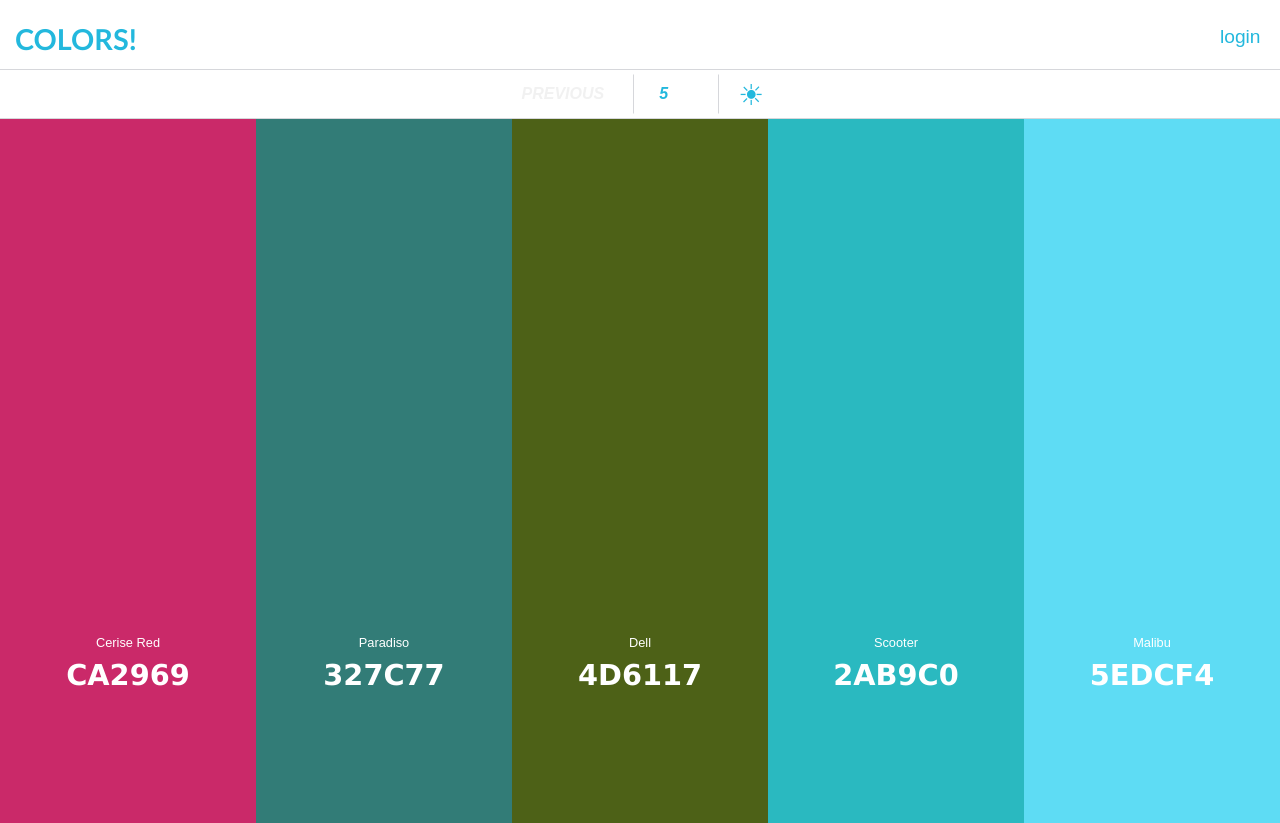
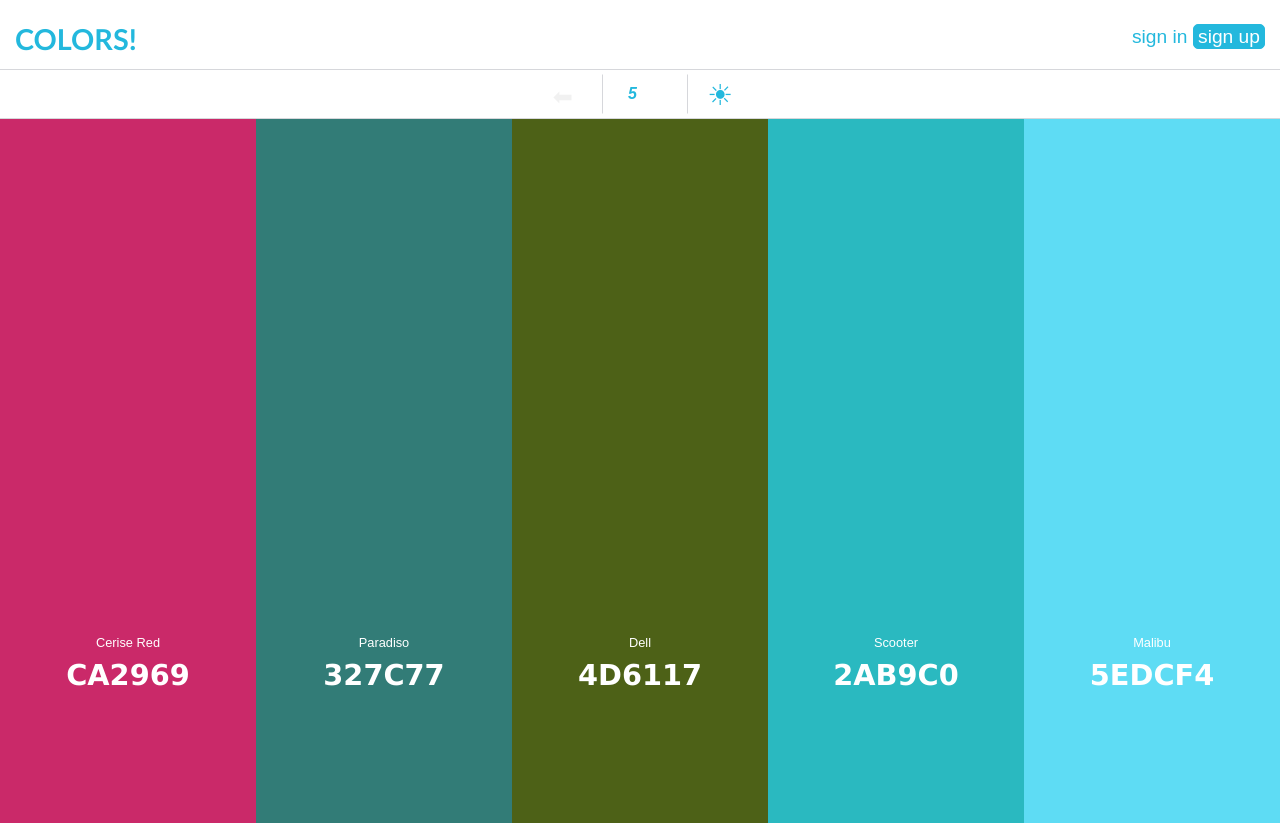
Before and after one commit to Davis-Patterson/colors-react, a React (Vite) app: page / in a window 1280 px wide. Built offline with nearby package versions, Linux system fonts and the light colour scheme; a web font is replaced by a local one.

Commit message:
updated ⬅ ⮕ buttons

```diff
--- a/src/App.css
+++ b/src/App.css
@@ -104,7 +104,7 @@ input:active {
   font-weight: 900;
   line-height: .8;
   color: var(--clr-text);
-  width: 100%;
+  width: 70%;
   margin: 0;
   margin-top: 28px;
   text-align: left;
@@ -121,6 +121,7 @@ input:active {
   justify-content: flex-end;
   align-items: right;
   position: relative;
+  width: 30%;
 }
 
 .loginHeader {
@@ -129,17 +130,16 @@ input:active {
   font-weight: 500;
   line-height: .8;
   color: var(--clr-text);
-  width: 100%;
+  width: 65px;
   margin: 0;
   margin-top: 19px;
   text-align: start;
   margin-right: 15px;
   cursor: pointer;
-  border-bottom: 1px solid var(--clr-text);
   margin-bottom: 5px;
   position: absolute;
   top: 10px;
-  right: 45px;
+  right: 68px;
 }
 .loginHeader:hover {
   transform: scale(105%);
@@ -149,6 +149,41 @@ input:active {
   transform: scale(98%);
   transition: transform 0.2s;
 }
+
+.signUp {
+  font-family: "Avant Garde", sans-serif;
+  font-size: 1.2em;
+  font-weight: 500;
+  line-height: .8;
+  color: var(--clr-light);
+  border: 1px solid var(--clr-text);
+  background-color: var(--clr-text);
+  border-radius: 5px;
+  padding: 4px;
+  display: flex;
+  justify-content: center;
+  align-items: center;
+  text-align: center;
+  width: 72px;
+  margin: 0;
+  margin-top: 19px;
+  text-align: start;
+  margin-right: 15px;
+  cursor: pointer;
+  margin-bottom: 5px;
+  position: absolute;
+  top: 5px;
+  right: 0px;
+}
+.signUp:hover {
+  transform: scale(105%);
+  transition: transform 0.2s;
+}
+.signUp:active {
+  transform: scale(98%);
+  transition: transform 0.2s;
+}
+
 .navBar {
   display: flex;
   justify-content: center;
@@ -161,7 +196,7 @@ input:active {
   justify-content: center;
   align-items: center;
   font-family: "Avant Garde", sans-serif;
-  font-size: 1em;
+  font-size: 1.5em;
   font-weight: 900;
   font-style: italic;
   line-height: .8;
@@ -171,6 +206,7 @@ input:active {
   border-radius: 0px;
   cursor: pointer;
   padding-right: 20px;
+  margin-top: 5px;
 }
 .backButton:hover {
   transform: scale(105%);
@@ -317,11 +353,11 @@ input:active {
 .hueButton {
   font-size: 1.5em;
 }
-.buttonBox .hueButton {
+.colorBox .hueButton {
   opacity: 0%;
   transition: opacity 0.4s;
 }
-.buttonBox:hover .hueButton {
+.colorBox:hover .hueButton {
   opacity: 100%;
   transition: opacity 0.4s;
 }
@@ -330,11 +366,11 @@ input:active {
   margin-bottom: 1px;
   cursor: pointer;
 }
-.buttonBox .settingsButton {
+.colorBox .settingsButton {
   opacity: 0%;
   transition: opacity 0.4s;
 }
-.buttonBox:hover .settingsButton {
+.colorBox:hover .settingsButton {
   opacity: 100%;
   transition: opacity 0.4s;
 }
@@ -361,11 +397,11 @@ input:active {
   margin: 4px;
   transition: font-size 0.1s;
 }
-.buttonBox .lockButton {
+.colorBox .lockButton {
   opacity: 0%;
   transition: opacity 0.4s;
 }
-.buttonBox:hover .lockButton {
+.colorBox:hover .lockButton {
   opacity: 100%;
   transition: opacity 0.4s;
 }
--- a/src/components/Header.jsx
+++ b/src/components/Header.jsx
@@ -6,7 +6,8 @@ const Header = ({}) => {
           <p className='colorsText'>COLORS!</p>
         </div>
         <div className='loginContainer'>
-          <p className='loginHeader'>login</p>
+          <p className='loginHeader'>sign in</p>
+          <p className='signUp'>sign up</p>
         </div>
       </header>
     </>
--- a/src/components/Nav.jsx
+++ b/src/components/Nav.jsx
@@ -19,7 +19,7 @@ const Nav = ({
           className={`backButton ${!isPrev && 'disabled'}`}
           onClick={handlePrev}
         >
-          {showPrev ? 'CURRENT' : 'PREVIOUS'}
+          {showPrev ? '⮕' : '⬅'}
         </p>
         <input
           type='number'
```
